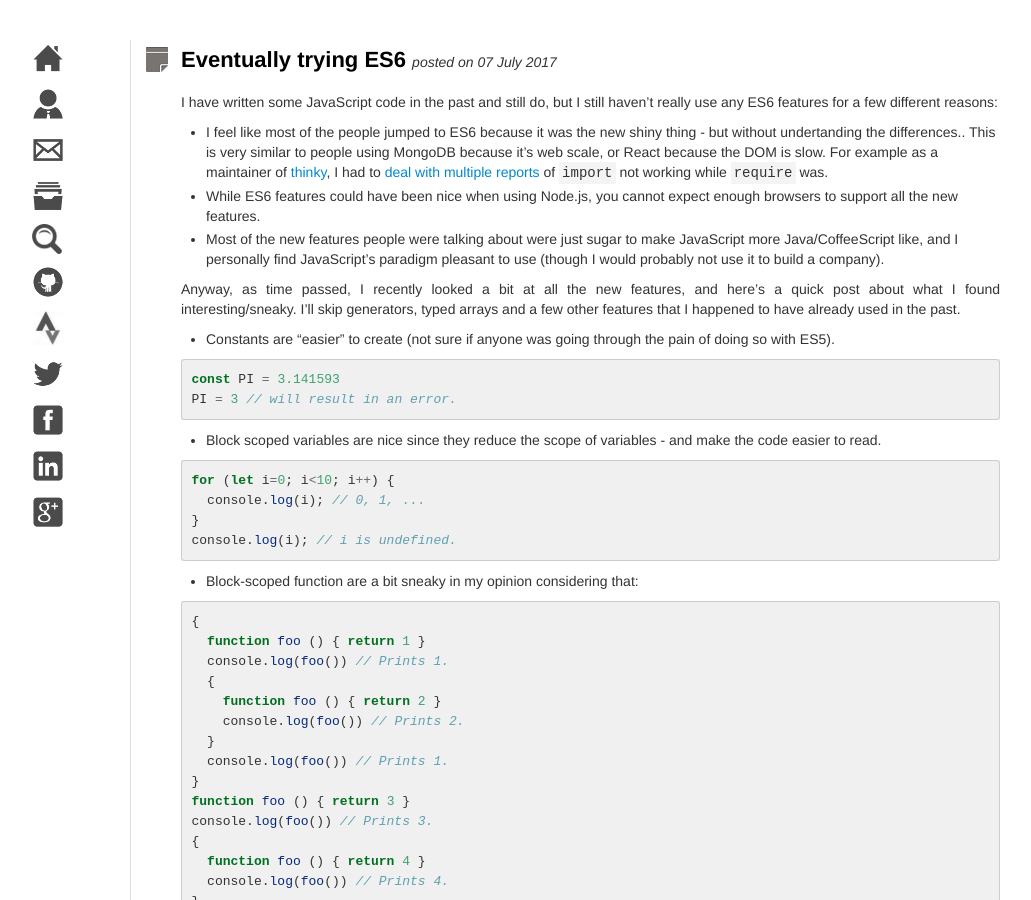
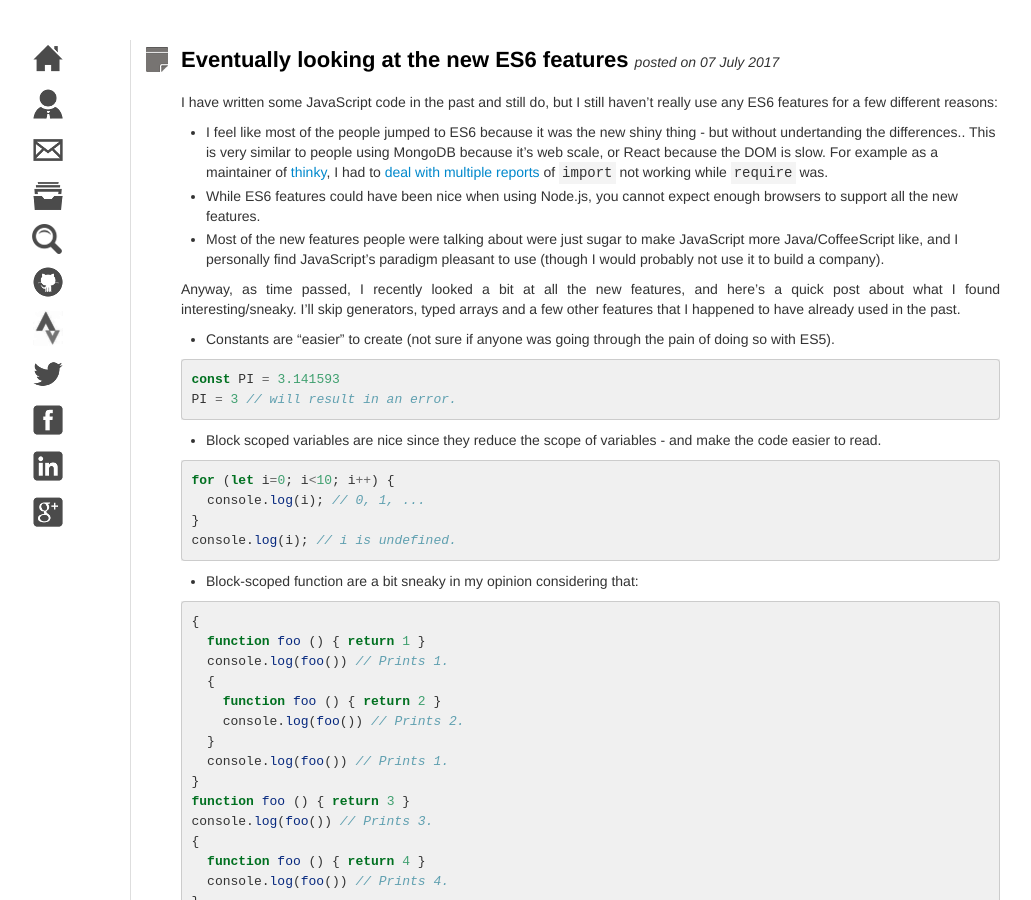
Before and after one commit to neumino/blog, a Jekyll site: the page built from _posts/2017-07-07-eventually-looking-at-the-new-es6-features.md, in a window 1280 px wide and 900 px high. Shown: the whole window, without its empty margins (125-1156 px from the left). Built offline with Jekyll 4.4.1, drawn with Linux system fonts in a browser that asks for light colours.

Commit message:
Rename title

```diff
--- a/_posts/2017-07-07-eventually-trying-es6.md
+++ b/_posts/2017-07-07-eventually-looking-at-the-new-es6-features.md
@@ -2,7 +2,7 @@
 layout: post
 category : Geek
 tags : [tensorflow, python, quickstart]
-title: Eventually trying ES6
+title: Eventually looking at the new ES6 features
 ---
 {% include JB/setup %}
 
```
